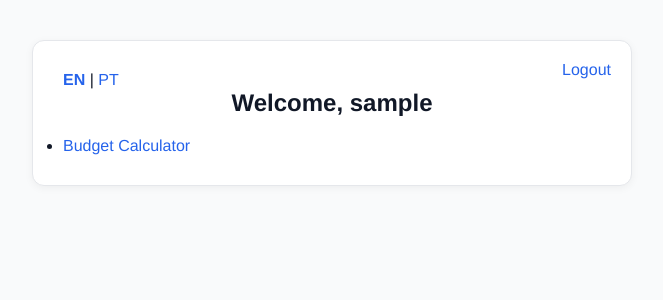
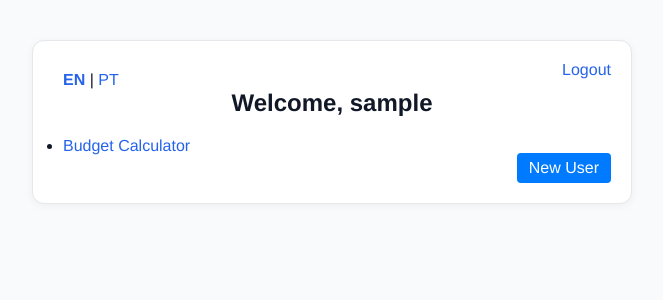
Before and after one commit to iagolivino92/generic-manager, a Flask app: page /home in a window 1280 px wide. Shown: the top 300 px of the page, without its empty margins (308-971 px from the left). Run offline with Flask 3, Linux system fonts and the light colour scheme; the visitor is signed in with stand-in values (Sample User, id 1).

Commit message:
button/methods to create/update users | endpoint to reload configs without app restart | more translations | button to back to home | utils package

```diff
--- a/app.py
+++ b/app.py
@@ -1,15 +1,21 @@
-from flask import Flask, render_template, request, redirect, url_for, session
+from flask import Flask, render_template, request, redirect, url_for, session, flash
 import json
 from services.budget import calculate_budget
+from utils.decorators import login_required
+from utils.users import create_or_update_user
 
-# Load config
-with open("config.json") as f:
-    config = json.load(f)
 
-# Load config
-with open("language.json") as f:
-    translations = json.load(f)
+def load_configs():
+    # Load config
+    with open("config.json") as f:
+        config_ = json.load(f)
+    # Load translations
+    with open("language.json") as f:
+        translations_ = json.load(f)
+    return config_, translations_
 
+
+config, translations = load_configs()
 USERS = config["users"]
 SERVICES = config["services"]
 SETTINGS = config["settings"]
@@ -38,10 +44,12 @@ def login():
     if request.method == "POST":
         nickname = request.form["nickname"]
         password = request.form["password"]
-        if nickname in USERS and USERS[nickname] == password:
+        if nickname in USERS and USERS[nickname].get('password') == password:
             session["user"] = nickname
+            session["role"] = USERS[nickname].get('role')
             return redirect(url_for("home"))
-        return render_template("login.html", error="Invalid credentials",
+        return render_template("login.html", error=TRANSLATIONS.get(session.get('lang', 'en'))
+                               .get('errors').get('invalid_credentials'),
                                translations=TRANSLATIONS.get(session.get('lang', 'en')))
     if session.get("user") is not None:
         return redirect(url_for("home"))
@@ -56,10 +64,8 @@ def home():
 
 
 @app.route("/budget", methods=["GET", "POST"])
+@login_required
 def budget():
-    if "user" not in session:
-        return redirect(url_for("login"))
-
     result = None
     if request.method == "POST":
         data = {k: float(v) if v and not isinstance(v, str) else v for k, v in request.form.items()}
@@ -68,11 +74,40 @@ def budget():
     return render_template("budget.html", result=result, translations=TRANSLATIONS.get(session.get('lang', 'en')))
 
 
+@app.route("/user", methods=["GET", "POST"])
+@login_required
+def user():
+    if request.method == "POST":
+        nickname = request.form.get("nickname")
+        password = request.form.get("password")
+        role = request.form.get("role", "read")
+        if not nickname or not password:
+            flash("Nickname and Password are required", "error")
+        else:
+            create_or_update_user(nickname, password, role)
+            reload_configs()
+            flash(f"User '{nickname}' created/updated successfully.", "success")
+    return render_template("user_form.html", translations=TRANSLATIONS.get(session.get('lang', 'en')))
+
+
+
 @app.route("/logout")
 def logout():
     session.pop("user", None)
+    session.pop("role", None)
     return redirect(url_for("login"))
 
 
+@app.route("/reload-configs")
+def reload_configs():
+    global USERS, SERVICES, SETTINGS, TRANSLATIONS
+    config_, translations_ = load_configs()
+    USERS = config_["users"]
+    SERVICES = config_["services"]
+    SETTINGS = config_["settings"]
+    TRANSLATIONS = translations_
+    return {"status": "OK", "message": "configs reloaded"}
+
+
 if __name__ == "__main__":
-    app.run(debug=True, host='0.0.0.0')
+    app.run(debug=True, host='0.0.0.0', port=5001)
--- a/language.json
+++ b/language.json
@@ -1,7 +1,20 @@
 {
   "en":{
+    "portal_name": "BS Caixilharias - Portal",
     "greeting": "Welcome, ",
     "user": "User",
+    "password": "Password",
+    "login": "Login",
+    "logout": "Logout",
+    "add_user": "New User",
+    "user_role_read": "Read",
+    "user_role_admin": "Administrator",
+    "back_to_home": "Back to Home",
+    "create_or_update_user": "Create/Update User",
+    "save_user": "Save User",
+    "errors": {
+      "invalid_credentials": "Invalid Credentials"
+    },
     "budget": {
       "title": "Budget Calculator",
       "fields": {
@@ -22,12 +35,24 @@
         "calculate": "Calculate",
         "result": "Result"
       }
-    },
-    "logout": "Logout"
+    }
   },
   "pt": {
+    "portal_name": "BS Caixilharias - Portal",
     "greeting": "Bem-Vindo, ",
     "user": "Usuário",
+    "password": "Senha/Palavra-Passe",
+    "login": "Entrar",
+    "logout": "Sair",
+    "add_user": "Novo Usuário",
+    "user_role_read": "Leitura",
+    "user_role_admin": "Administrador",
+    "back_to_home": "Página Inicial",
+    "create_or_update_user": "Criar/Atualizar Usuário",
+    "save_user": "Salvar Usuário",
+    "errors": {
+      "invalid_credentials": "Credenciais Inválidas"
+    },
     "budget": {
       "title": "Calculadora de Orçamento",
       "fields": {
@@ -49,7 +74,6 @@
         "calculate": "Calcular",
         "result": "Resultado"
       }
-    },
-    "logout": "Sair"
+    }
   }
 }
--- a/static/style.css
+++ b/static/style.css
@@ -41,7 +41,7 @@ form {
   gap: 15px;
 }
 
-input, button {
+input, button, select {
   padding: 12px;
   border: 1px solid #d1d5db;
   border-radius: 8px;
@@ -93,14 +93,40 @@ td:first-child {
   color: #374151;
 }
 
-.container a[href="/logout"] {
+.container .top-right {
   position: absolute;
   top: 20px;   /* distance from top of box */
   right: 20px; /* distance from right of box */
 }
 
-.container h5.user {
+.container .bottom-right {
   position: absolute;
-  top: 20px;   /* distance from top of box */
+  bottom: 20px;   /* distance from top of box */
   right: 20px; /* distance from right of box */
 }
+
+.a-btn {
+  display: inline-block;
+  padding: 6px 12px;
+  border-radius: 4px;
+  text-decoration: none; /* remove underline */
+  text-align: center;
+}
+
+.c-blue {
+  background-color: #007bff; /* button color */
+  color: white;
+}
+
+.c-blue:hover {
+  background-color: #0056b3;
+}
+
+.c-red {
+  background-color: #d92a2a; /* button color */
+  color: white;
+}
+
+.c-red:hover {
+  background-color: #c91c1c;
+}
--- a/templates/home.html
+++ b/templates/home.html
@@ -1,10 +1,16 @@
 {% extends "base.html" %}
 {% block content %}
-<a href="{{ url_for('logout') }}">{{ translations.get('logout') }}</a>
+<div class="top-right">
+  <a href="{{ url_for('logout') }}">{{ translations.get('logout') }}</a>
+</div>
 <h2>{{ translations.get('greeting') }}{{ session['user'] }}</h2>
 <ul>
   {% for service in services %}
     <li><a href="{{ url_for(service.endpoint) }}">{{ service.get('name').get(session['lang']) }}</a></li>
   {% endfor %}
 </ul>
+{% if session['role'] == 'admin' %}
+<br>
+<a href="/user" class="a-btn c-blue bottom-right">{{ translations.get('add_user') }}</a>
+{% endif %}
 {% endblock %}
```
Also changed, not shown: templates/budget.html (+6 -1 lines), templates/login.html (+4 -4 lines), utils/decorators.py (added, +11 -0 lines), utils/users.py (added, +43 -0 lines), utils/__init__.py (added).
